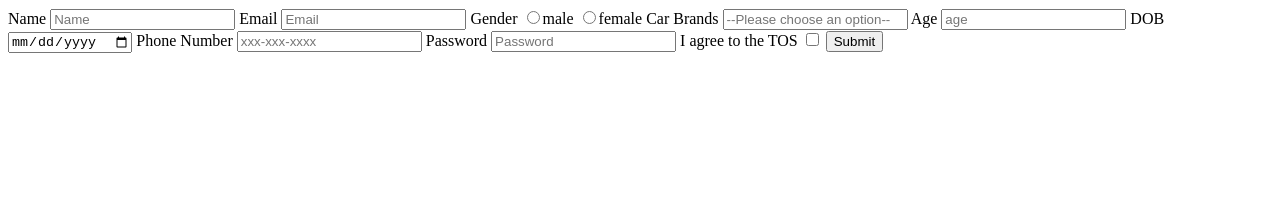
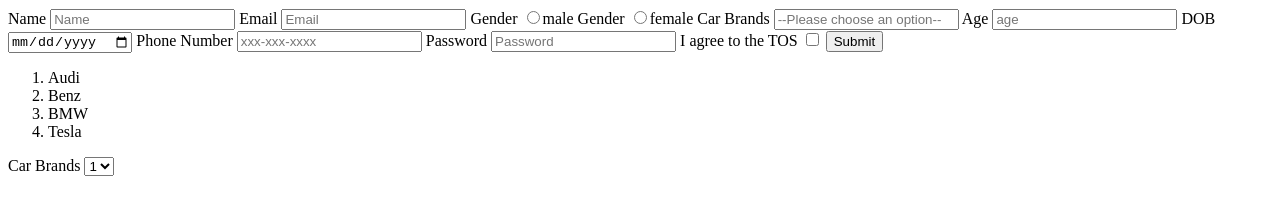
Before and after one commit to acciojob/signup-form-car-RoopaSriReddyErigela, a website: page main.html in a window 1280 px wide. Drawn offline with Linux system fonts and the light colour scheme.

Commit message:
created a submission

```diff
--- a/main.html
+++ b/main.html
@@ -12,9 +12,10 @@
 		<input type="Text" placeholder="Name" ID="name" required>
 		<lable for ="email"> Email</lable>
 		<input type="Email" placeholder="Email" ID="email" required>
-		<lable for ="gender_m gender_f"> Gender</lable>
-		<input type="Radio" placeholder="-" ID="gender_m gender_f" name="Gender"required>male
-		<input type="Radio" placeholder="-" ID="gender_m gender_f" name="Gender"required>female
+		<lable for ="gender_m"> Gender</lable>
+		<input type="Radio" placeholder="-" ID="gender_m" name="Gender"required>male
+		<lable for ="gender_f"> Gender</lable>
+		<input type="Radio" placeholder="-" ID="gender_f" name="Gender"required>female
 		<lable for ="cars"> Car Brands</lable>
 		<input type="Select" placeholder="--Please choose an option--" ID="cars" required>
 		<lable for ="age"> Age</lable>
@@ -28,6 +29,19 @@
 		<lable for ="tos"> I agree to the TOS</lable>
 		<input type="Checkbox" placeholder="-" ID="tos" required>
 		<button type="Submit">Submit</button>
+		<ol>
+            <li>Audi</li>
+            <li>Benz</li>
+            <li>BMW</li>
+            <li>Tesla</li>
+        </ol>
+        <label for="cars">Car Brands</label>
+        <select id="cars" name="Car Brands">
+            <option value="Audi">1</option>
+            <option value="Benz">2</option>
+            <option value="BMW">3</option>
+            <option value="Tesla">4</option>
+        </select>
 	</form>
 	<!-- the entire body must be written by student -->
     <script type="text/javascript" src="./script.js">
```
